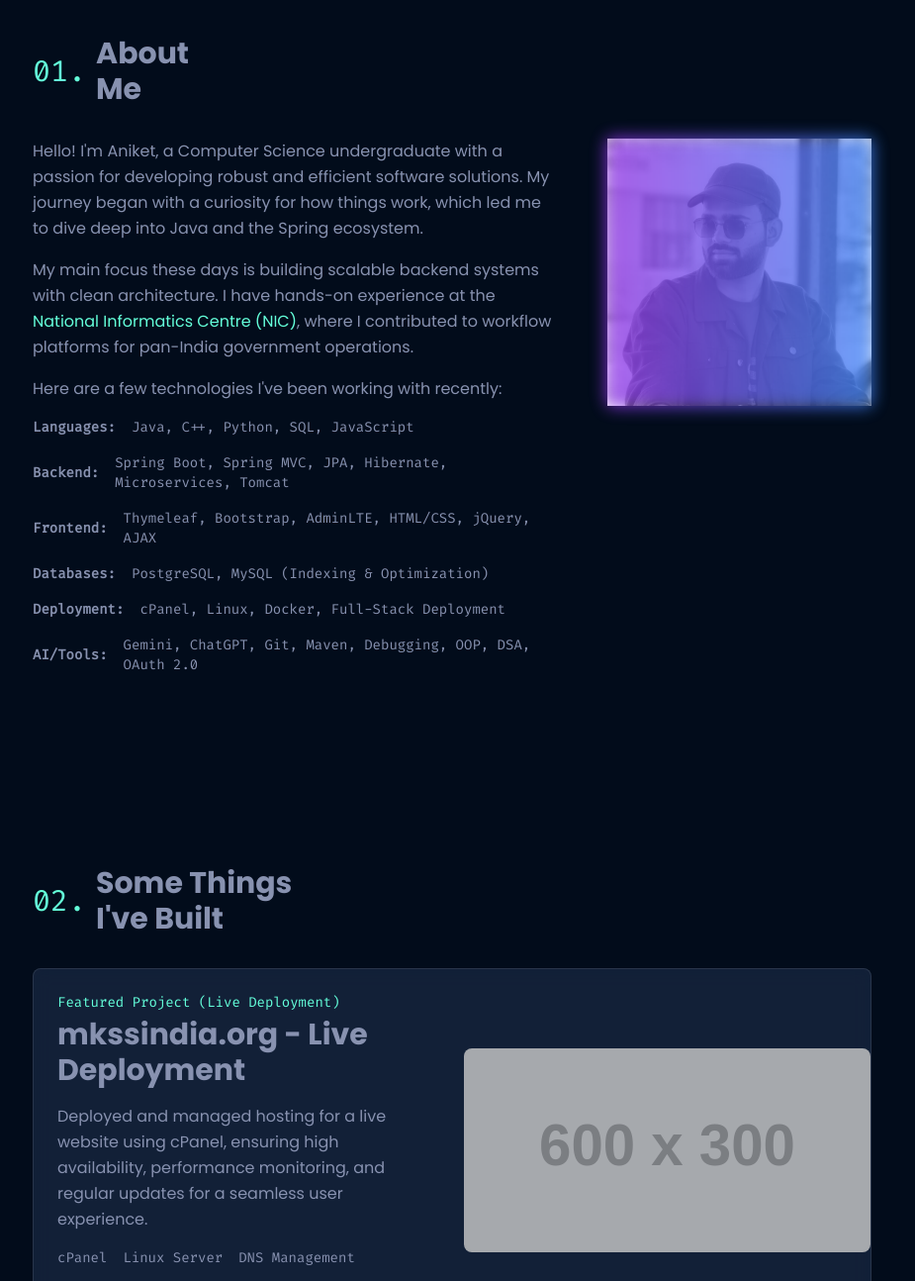
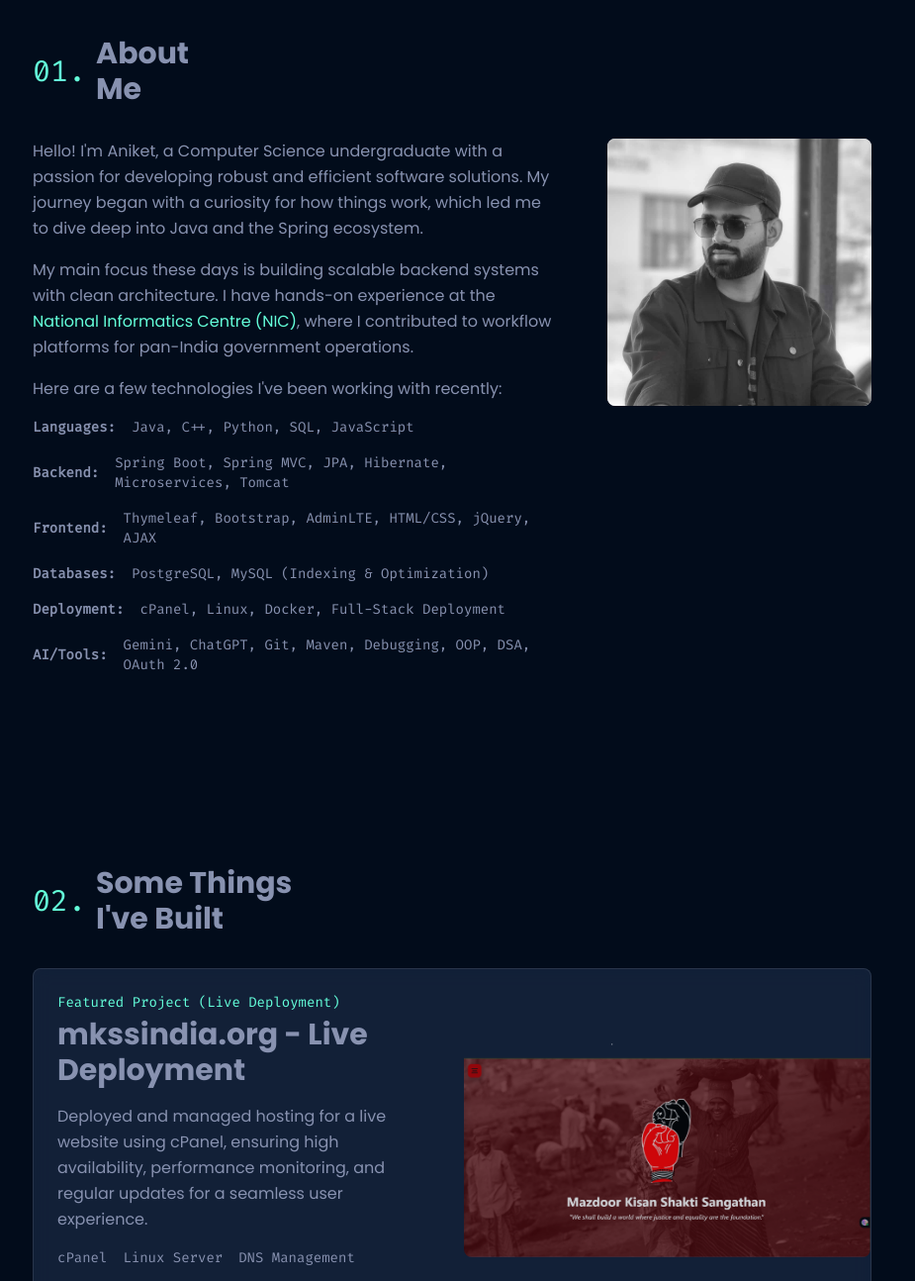
Before and after one commit to anikettP/Portfolio, a plain HTML site: page index.html in a window 1280 px wide. Shown: the part 860-2154 px from the top of the page at 99% size, without its empty margins (183-1108 px from the left). Drawn offline with nearby package versions, Linux system fonts and the light colour scheme; placeholder pictures from the web are drawn by us.

Commit message:
Update index.html

```diff
--- a/index.html
+++ b/index.html
@@ -306,11 +306,16 @@
                     </div>
                     <!-- END UPDATED SKILLS -->
                 </div>
-                <div class="md:w-1/3">
+               <div class="md:w-1/3">
                     <div class="relative group w-full max-w-xs mx-auto">
-                        <div class="absolute -inset-0.5 bg-gradient-to-r from-purple-600 to-blue-500 rounded-lg blur opacity-75 group-hover:opacity-100 transition duration-1000 group-hover:duration-200"></div>
-                        <!-- IMPORTANT: Replace this src link with a direct link to your own photo -->
-                        <img src="aniket.jpg">
+                        <!-- Subtle border instead of heavy glowing blur -->
+                        <div class="absolute inset-0 border-2 border-gray-300 rounded-lg"></div>
+                        <!-- Your image -->
+                        <img
+                            src="aniket.jpg"
+                            alt="Aniket Patel"
+                            class="relative rounded-lg w-full h-auto object-cover"
+                        >
                     </div>
                 </div>
             </div>
@@ -344,7 +349,7 @@
                         <!-- Custom Live Site Image provided by user. Clicking the preview redirects to the site via external link icon on the left. -->
                        <a href="https://mkssindia.org" target="_blank" rel="noopener noreferrer">
                         <img
-                            src="mkss.jpg"
+                            src="mkss.png"
                             alt="Screenshot of mkssindia.org homepage (live deployment)"
                             class="project-image opacity-80 hover:opacity-100 hover:scale-105 transition-transform transition-opacity rounded-lg w-full h-auto object-cover"
                             onerror="this.onerror=null; this.src='https://placehold.co/600x300/112240/64ffda?text=mkssindia.org+Live+Site';"
```
